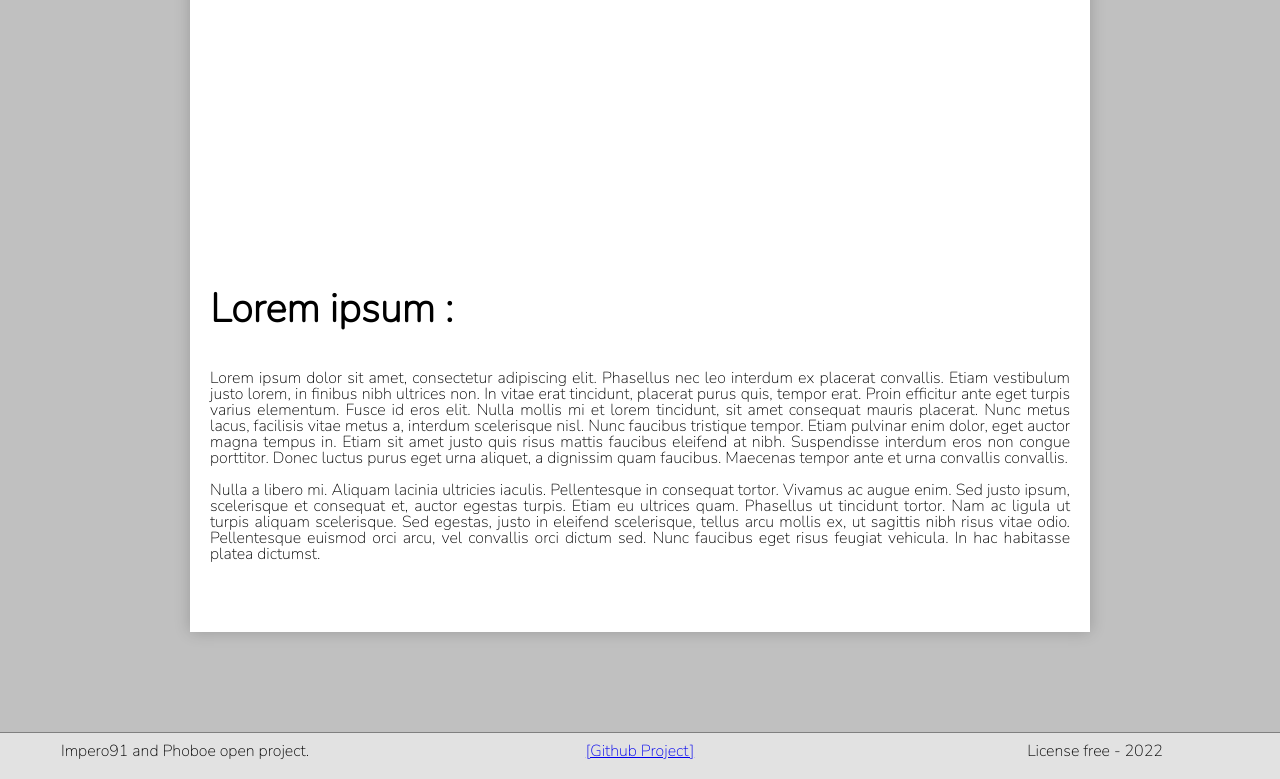
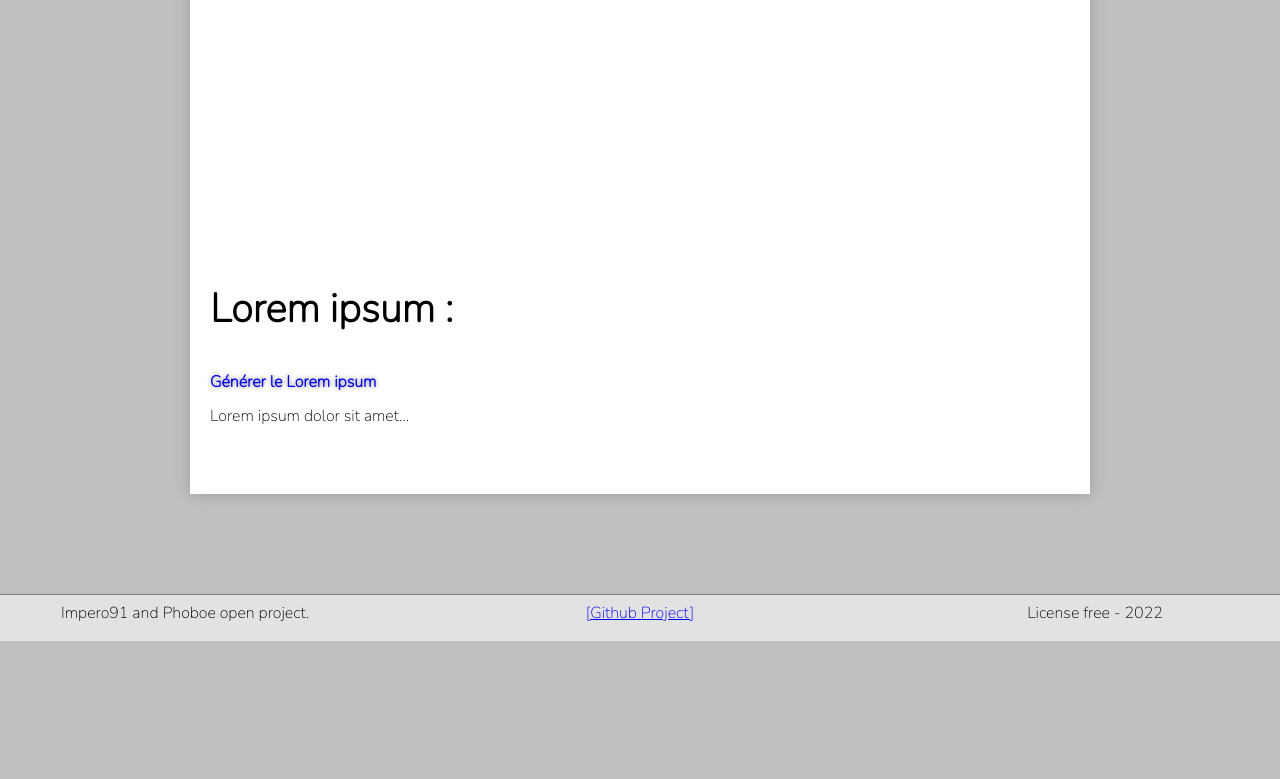
Before and after one commit to Phoboe/Lorem-Ipsum-generator, a plain HTML site: page website/index.html in a window 1280 px wide. Shown: the part 1086-1865 px from the top of the page. After the commit the page ends 1727 px from the top, so only its background shows below. Drawn offline with Linux system fonts and the light colour scheme.

Commit message:
rickroll

```diff
--- a/website/index.html
+++ b/website/index.html
@@ -24,12 +24,14 @@
 
       <article id="lorem-ipsum">
         <h3>Lorem ipsum : </h3>
-        <p>
+        <a class="rickroll" href="https://www.youtube.com/watch?v=dQw4w9WgXcQ&ab_channel=RickAstley">Générer le Lorem ipsum</a>
+        <p>Lorem ipsum dolor sit amet...</p>
+        <!-- <p>
           Lorem ipsum dolor sit amet, consectetur adipiscing elit. Phasellus nec leo interdum ex placerat convallis. Etiam vestibulum justo lorem, in finibus nibh ultrices non. In vitae erat tincidunt, placerat purus quis, tempor erat. Proin efficitur ante eget turpis varius elementum. Fusce id eros elit. Nulla mollis mi et lorem tincidunt, sit amet consequat mauris placerat. Nunc metus lacus, facilisis vitae metus a, interdum scelerisque nisl. Nunc faucibus tristique tempor. Etiam pulvinar enim dolor, eget auctor magna tempus in. Etiam sit amet justo quis risus mattis faucibus eleifend at nibh. Suspendisse interdum eros non congue porttitor. Donec luctus purus eget urna aliquet, a dignissim quam faucibus. Maecenas tempor ante et urna convallis convallis.
         </p>
         <p>
           Nulla a libero mi. Aliquam lacinia ultricies iaculis. Pellentesque in consequat tortor. Vivamus ac augue enim. Sed justo ipsum, scelerisque et consequat et, auctor egestas turpis. Etiam eu ultrices quam. Phasellus ut tincidunt tortor. Nam ac ligula ut turpis aliquam scelerisque. Sed egestas, justo in eleifend scelerisque, tellus arcu mollis ex, ut sagittis nibh risus vitae odio. Pellentesque euismod orci arcu, vel convallis orci dictum sed. Nunc faucibus eget risus feugiat vehicula. In hac habitasse platea dictumst.
-        </p>
+        </p> -->
       </article>
 
 
--- a/website/stylesheet.css
+++ b/website/stylesheet.css
@@ -21,7 +21,11 @@
 }
 
 
-
+.rickroll {
+  font-weight: bold;
+  text-shadow: 0px 0px 4px rgba(0,0,0,0.5);
+  text-decoration: none;
+}
 
 
 
```
